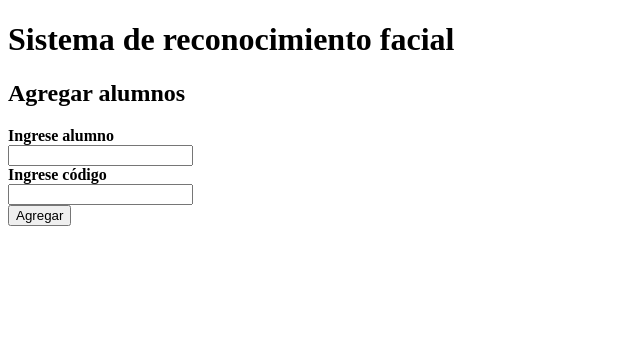
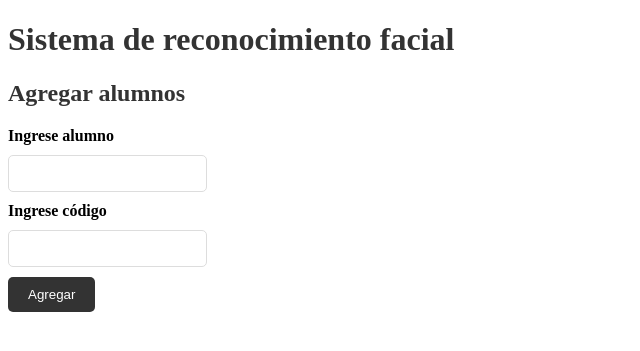
Before and after one commit to ricardCortez/Proyecto_Tesis, a Flask app: page /reg in a window 1280 px wide. Shown: the top 351 px of the page, without its empty margins (0-640 px from the left). Run offline with Flask 3, Linux system fonts and the light colour scheme; some libraries are stand-ins or nearby versions.

Commit message:
correciones

```diff
--- a/routes.py
+++ b/routes.py
@@ -343,6 +343,7 @@ def add():
         cap = cv2.VideoCapture(0)
         faceClassif = cv2.CascadeClassifier(cv2.data.haarcascades + 'haarcascade_frontalface_default.xml')
         count = 0
+        cancelled = False  # Variable para comprobar si el usuario canceló el proceso
 
         while True:
             ret, frame = cap.read()
@@ -367,11 +368,16 @@ def add():
             cv2.imshow('Capturando Rostros', frame)
 
             k = cv2.waitKey(1)
-            if k == 27 or count >= 300:
+            if k == ord('q') or count >= 300:
+                cancelled = True  # Usuario presionó 'q' para cancelar el proceso
                 break
 
         cap.release()
         cv2.destroyAllWindows()
+
+        # Si el usuario canceló el proceso, se retorna al inicio
+        if cancelled:
+            return render_template('add.html')
 
         # Busca el usuario en la base de datos utilizando el código de alumno
         print(f"Código de alumno: {codigo_alumno}")
--- /dev/null
+++ b/static/css/style_registro_alumno.css
@@ -0,0 +1,54 @@
+#campo-dinamico body {
+    font-family: 'Lato', sans-serif;
+    padding: 20px;
+    background-color: #f4f4f4;
+}
+
+h1, h2 {
+    color: #333;
+}
+
+form {
+    margin: 20px 0;
+}
+
+input[type="alphanumeric"] {
+    padding: 10px;
+    margin: 10px 0;
+    border-radius: 5px;
+    border: 1px solid #ddd;
+}
+
+.btn {
+    background-color: #333;
+    color: #fff;
+    padding: 10px 20px;
+    border: none;
+    border-radius: 5px;
+    cursor: pointer;
+}
+
+.btn:hover {
+    background-color: #444;
+}
+
+/* Estilo para el loading spinner */
+#loadingSpinner {
+    display: none;
+    border: 16px solid #f3f3f3; /* Fondo de la circunferencia */
+    border-top: 16px solid #3498db; /* Color de la animación */
+    border-radius: 50%;
+    width: 80px;
+    height: 80px;
+    animation: spin 2s linear infinite;
+    position: fixed;
+    z-index: 9999;
+    left: 50%;
+    top: 30%;
+    margin: -40px 0 0 -40px;
+}
+
+@keyframes spin {
+    0% { transform: rotate(0deg); }
+    100% { transform: rotate(360deg); }
+}
--- a/static/js/registro_alumno.js
+++ b/static/js/registro_alumno.js
@@ -41,6 +41,10 @@ $('form').submit(function(e) {
             nombre: nombre,
             codigo_alumno: codigo_alumno
         },
+        beforeSend: function() {
+            // Mostrar el spinner de carga antes de enviar la solicitud
+            $("#loadingSpinner").show();
+        },
         success: function(response) {
             // Aquí manejamos la respuesta en caso de éxito.
             // Actualizar la interfaz de usuario según sea necesario.
@@ -58,6 +62,10 @@ $('form').submit(function(e) {
                 title: 'Error',
                 text: error.responseJSON.error,
             });
+        },
+        complete: function() {
+            // Ocultar el spinner de carga después de completar la solicitud
+            $("#loadingSpinner").hide();
         }
     });
 
--- a/templates/registro-alumno.html
+++ b/templates/registro-alumno.html
@@ -5,8 +5,10 @@
     <meta name="viewport" content="width=device-width, initial-scale=1">
     <title>Registro</title>
     <link href="https://fonts.googleapis.com/css?family=Lato:300,400,700&display=swap" rel="stylesheet">
+    <link rel="stylesheet" href="static/css/style_registro_alumno.css">
 </head>
 <body>
+<div id="loadingSpinner"></div>
     <div class='mt-3 text-center'>
         <!--<img src=".jpg" alt="Logo" width="50" height="50">-->
         <h1>Sistema de reconocimiento facial</h1>
```
